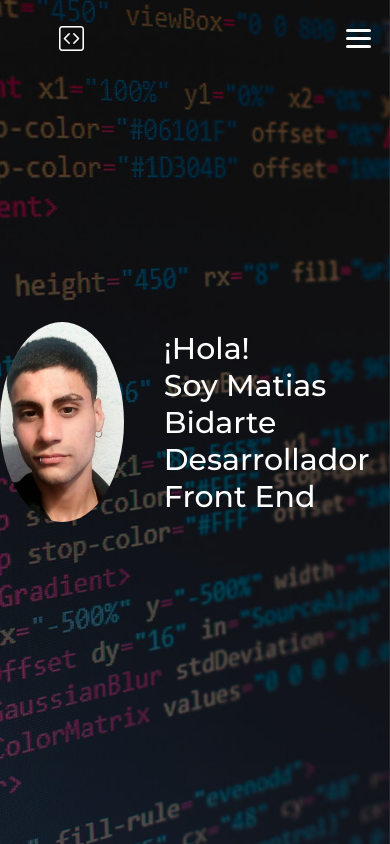
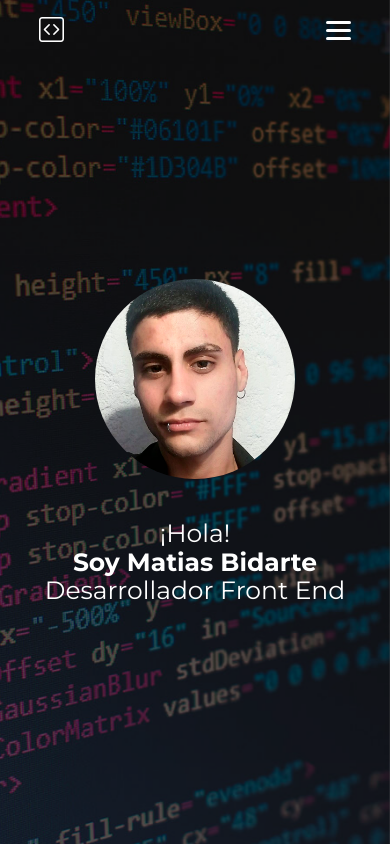
Before and after one commit to mattbidarte/portfolio-matiasbidarte, a website: page index.html in a window 390 px wide. Drawn offline with nearby package versions, Linux system fonts and the light colour scheme.

Commit message:
hero mobile

```diff
--- a/index.html
+++ b/index.html
@@ -4,6 +4,8 @@
         <meta charset="UTF-8">
         <meta http-equiv="X-UA-Compatible" content="IE=edge">
         <meta name="viewport" content="width=device-width, initial-scale=1.0">
+        <!-- LINK NORMALIZE -->
+        <link rel="stylesheet" href="./css/normalize.css">
         <!-- LINK CSS -->
         <link rel="stylesheet" href="./css/style.css">
         <!-- FONT -->
@@ -45,9 +47,9 @@
                 <!-- Aca va la foto de perfil -->
                 <div class="hero__profile"></div>
                 <div class="hero__description">
-                    <span>¡Hola!</span>
-                    <h1>Soy Matias Bidarte</h1>
-                    <span>Desarrollador Front End</span>
+                    <span class="hero__description-span">¡Hola!</span>
+                    <h1 class="hero__description-title">Soy Matias Bidarte</h1>
+                    <span class="hero__description-span">Desarrollador Front End</span>
                 </div>
             </section>
         </main>
--- a/sass/components/_global.scss
+++ b/sass/components/_global.scss
@@ -1,19 +1,25 @@
 * {
     margin: 0;
     padding: 0;
+    box-sizing: border-box;
 }
+
 html {
     font-size: 62.5%;
 }
+
 body {
     font-family: 'Montserrat', sans-serif;
 }
+
 a {
     text-decoration: none;
 }
+
 ul {
     list-style: none;
 }
+
 .max-width {
     width: 100%;
     max-width: 80vw;
--- a/sass/components/_mediaquerie.scss
+++ b/sass/components/_mediaquerie.scss
@@ -36,3 +36,16 @@
         }
     }
 }
+
+@media screen and (max-width: 650px){
+    .hero {
+        flex-direction: column;
+        text-align: center;
+
+        &__description-span,
+        &__description-title {
+            font-size: 2.5em;
+            margin: 0 10px;
+        }
+    }
+}
--- a/sass/pages/_indexmain.scss
+++ b/sass/pages/_indexmain.scss
@@ -1,9 +1,9 @@
 .hero {
+    position:relative;
     min-height: 100vh;
     background: rgba(0, 0, 0, 0.6);
-    display: flex;
-    justify-content: center;
-    align-items: center;
+    @include flexcenter(none, center, center);
+
 
     &__bg {
         background: url(../assets/img/back-hero.jpg);
@@ -23,9 +23,13 @@
         height: 200px;
         width: 200px;
         border-radius: 50%;
-        margin-right: 40px;
+        margin: 40px;
     }
-    &__description span, h1{
-        @include font (#fff, 500, 3em)
+
+    &__description-span{
+        @include font(#fff, 400, 3em);
+    }
+    &__description-title {
+        @include font(#fff, 700, 3em);
     }
 }
```
Also changed, not shown: css/style.css.
